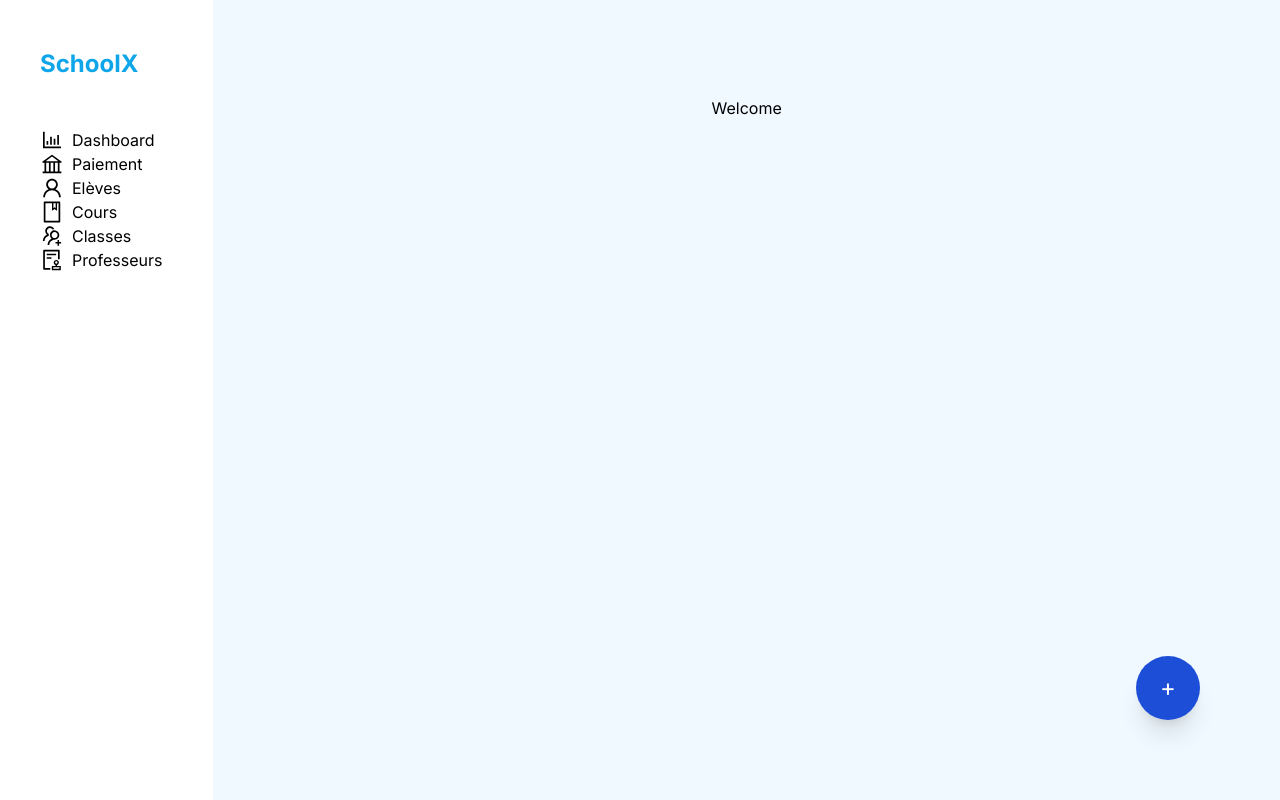
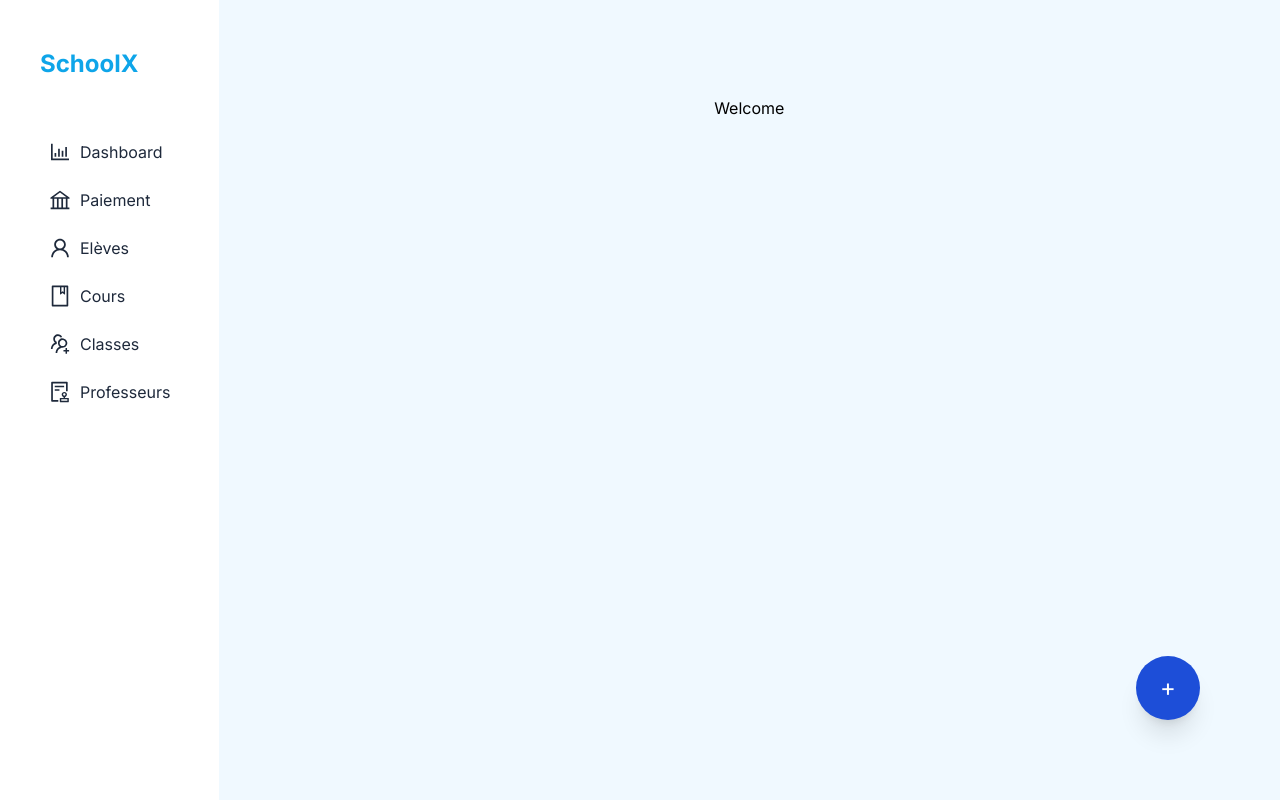
Before and after one commit to henocmusau/Nextjs-School-Management-System, a Next.js app: page / in a window 1280 px wide. Built offline with nearby package versions, Linux system fonts and the light colour scheme.

Commit message:
Suppression de prisma et prisma/client. Ajout de sequelize et mysql2

```diff
--- a/components/ModalOne.jsx
+++ /dev/null
@@ -1,15 +0,0 @@
-'use client'
-
-import ModalContent from './ModalContent'
-import Link from 'next/link'
-
-export default function MyModal({ isOpen, closeModal }) {
-
-    return (
-        <>
-
-            <ModalContent isOpen={isOpen} closeModal={closeModal} />
-
-        </>
-    )
-}
--- a/components/ModalWrapper.jsx
+++ b/components/ModalWrapper.jsx
@@ -1,7 +1,6 @@
 'use client'
 
 import React, { useState } from 'react'
-import MyModal from './ModalOne'
 import ModalContent from './ModalContent'
 import useModal from '@/hooks/useModal'
 import Action from './Action'
--- a/components/NavLink.jsx
+++ b/components/NavLink.jsx
@@ -11,7 +11,7 @@ export default function NavLink({ label, link, icon }) {
     return (
         <Link
             href={link}
-            className={isActiveTab ? navLinkClass.active : navLinkClass.notActive}
+            className='text-slate-800 px-6 py-3 rounded-full cursor-pointer hover:bg-blue-100 duration-300 flex items-center'
         >
             {icon}
             <span className='ml-2'>{label}</span>
--- a/package.json
+++ b/package.json
@@ -10,23 +10,24 @@
   },
   "dependencies": {
     "@headlessui/react": "^1.7.17",
-    "@prisma/client": "^5.2.0",
     "autoprefixer": "10.4.15",
     "bcrypt": "^5.1.1",
     "eslint": "8.48.0",
     "eslint-config-next": "13.4.19",
     "moment": "^2.29.4",
     "multer": "^1.4.5-lts.1",
+    "mysql2": "^3.6.0",
     "next": "13.4.19",
     "postcss": "8.4.29",
     "react": "18.2.0",
     "react-dom": "18.2.0",
     "react-icons": "^4.10.1",
+    "sequelize": "^6.32.1",
     "sharp": "^0.32.5",
     "swr": "^2.2.2",
     "tailwindcss": "3.3.3"
   },
   "devDependencies": {
-    "prisma": "^5.2.0"
+    "sequelize-cli": "^6.6.1"
   }
 }
```
Also changed, not shown: 1 other file (tests, documents, lock files or other folders).
